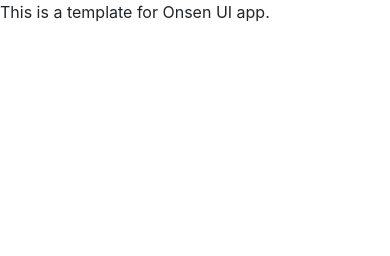
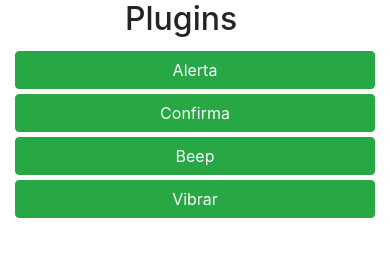
Before and after one commit to Fernanch-03/Projeto-Plugin, a website: page www/index.html in a window 390 px wide. Drawn offline with Linux system fonts and the light colour scheme.

Commit message:
Adição de plugins, porem com problemas na conexão entre arquivos

```diff
--- a/www/css/style.css
+++ b/www/css/style.css
@@ -1 +1,5 @@
 /**/
+
+button{
+  margin-top: 5px;
+}
--- a/www/index.html
+++ b/www/index.html
@@ -5,26 +5,40 @@
   <meta name="viewport" content="width=device-width, initial-scale=1, maximum-scale=1, user-scalable=no, viewport-fit=cover">
   <meta http-equiv="Content-Security-Policy" content="default-src * data: gap: https://ssl.gstatic.com; style-src * 'unsafe-inline'; script-src * 'unsafe-inline' 'unsafe-eval'">
   <script src="components/loader.js"></script>
-  <script src="lib/jquery-3.5.1.min.js"</script>
+  <script src="lib/jquery.min.js"</script>
   <script src="components/plugins.js"></script>
 
   <link rel="stylesheet" href="components/loader.css">
   <link rel="stylesheet" href="lib/css/bootstrap.min.css">
-
   <link rel="stylesheet" href="css/style.css">
 
-  <script>
-    ons.ready(function() {
-      console.log("Onsen UI is ready!");
-    });
 
-    if (ons.platform.isIPhoneX()) {
-      document.documentElement.setAttribute('onsflag-iphonex-portrait', '');
-      document.documentElement.setAttribute('onsflag-iphonex-landscape', '');
-    }
-  </script>
 </head>
 <body>
-  This is a template for Onsen UI app.
+  <div class="container">
+    <div class="row" style="margin-left: 110px;">
+      <h2>Plugins</h2>
+    </div>
+    <div class="row">
+      <div class="col-sm">
+        <button class="btn btn-success btn-block" id="alerta">Alerta</button>
+      </div>
+    </div>
+    <div class="row">
+      <div class="col-sm">
+        <button class="btn btn-success btn-block" id="confirm">Confirma</button>
+      </div>
+    </div>
+    <div class="row">
+      <div class="col-sm">
+        <button class="btn btn-success btn-block" id="beep">Beep</button>
+      </div>
+    </div>
+    <div class="row">
+      <div class="col-sm">
+        <button class="btn btn-success btn-block" id="vibrar">Vibrar</button>
+      </div>
+    </div>
+  </div>
 </body>
 </html>
```
Also changed, not shown: package.json (+6 -2 lines), www/components/plugins.js (+28 -0 lines), www/lib/jquery.min.js (renamed from www/lib/jquery-3.5.1.min.js).
